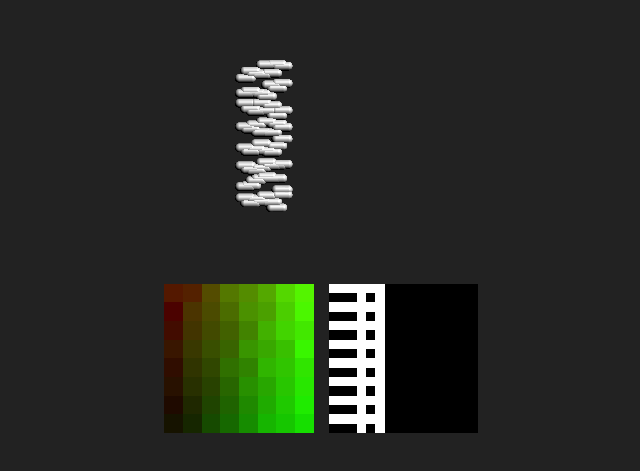
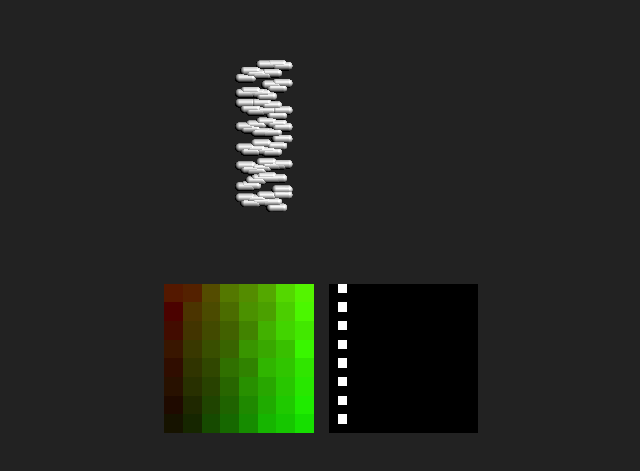
Before and after one commit to schteppe/gpu-physics.js, a plain HTML site: page index.html in a window 1280 px wide. Shown: the part 191-662 px from the top of the page, without its empty margins (401-1041 px from the left). Drawn offline with Linux system fonts and the light colour scheme; animation ran at ten frames a second.

Commit message:
fix cell position/resolution bug

```diff
--- a/index.html
+++ b/index.html
@@ -38,7 +38,7 @@ void main() {
     vec2 particleUV = vec2(mod(particleIndex/resolution.x,1.0), floor(particleIndex/(resolution.y) )/ resolution.x);
     vec3 particlePos = texture2D( posTex, particleUV ).xyz;
     // Get particle cell position
-    vec3 cellPos = floor(particlePos/cellSize) * cellSize - gridPos;
+    vec3 cellPos = floor((particlePos - gridPos)/cellSize) / vec3(cellResolution.xy,1); // TODO: this is wrong.
     vec2 cellPos2d = cellPos.xy + 0.0*vec2(0, cellPos.z*resolution.x);
     gl_PointSize = 2.0;
     gl_Position = vec4(2.0*(vec3(cellPos2d.xy,0)-0.5+vec3(0.5/resolution,0)),1.0);//vec4( cellPos2d, 0.0, 1.0 );
--- a/main.js
+++ b/main.js
@@ -151,11 +151,14 @@ function init() {
     uniforms: {
       posTex: { value: null },
       cellSize: { value: new THREE.Vector3(1/numParticles,1/numParticles,1/numParticles) },
-      gridPos: { value: new THREE.Vector3(0,0,0) },
+      gridPos: { value: new THREE.Vector3(.3,0,0) },
     },
     vertexShader: document.getElementById( 'mapParticleToCellVert' ).textContent,
     fragmentShader: document.getElementById( 'mapParticleToCellFrag' ).textContent,
-    defines: { resolution: 'vec2( ' + numParticles.toFixed( 1 ) + ', ' + numParticles.toFixed( 1 ) + " )" }
+    defines: {
+      resolution: 'vec2( ' + numParticles.toFixed( 1 ) + ', ' + numParticles.toFixed( 1 ) + " )",
+      cellResolution: 'vec3( ' + numParticles.toFixed( 1 ) + ', ' + numParticles.toFixed( 1 ) + ', ' + numParticles.toFixed( 1 ) + " )"
+    }
   });
   var mapParticleGeometry = new THREE.BufferGeometry();
   var positions = new Float32Array( 3 * numParticles * numParticles );
```
